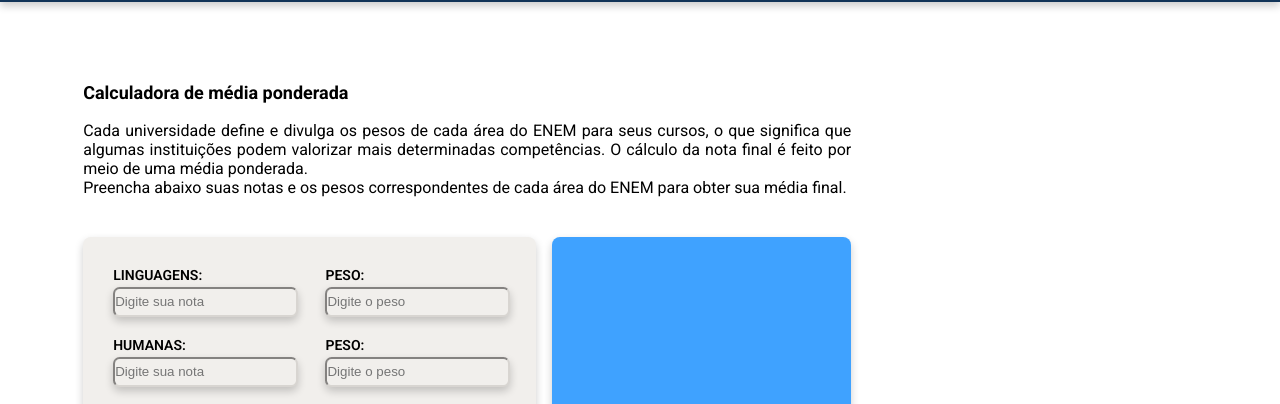
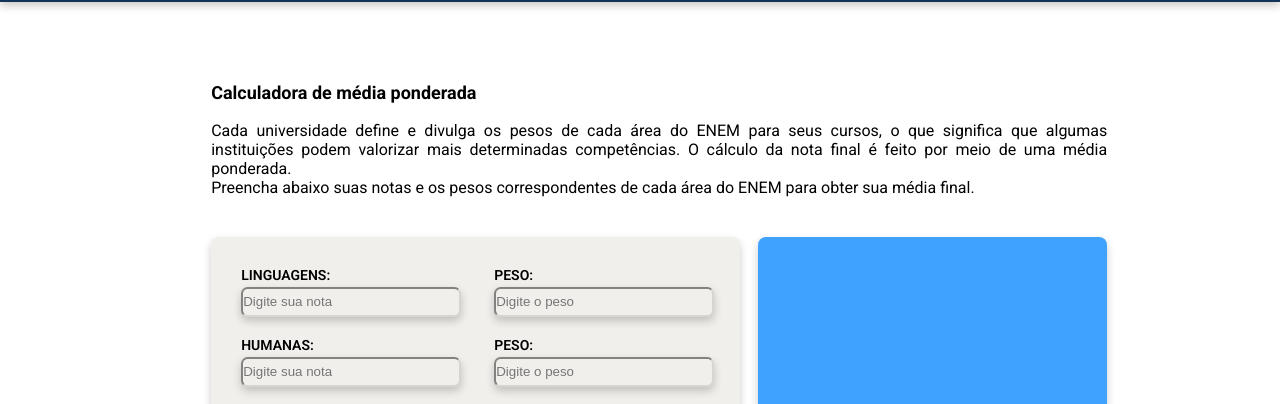
Before and after one commit to carlamagalhaes8/PONDERA, a plain HTML site: page index.html in a window 1280 px wide. Shown: the part 94-498 px from the top of the page. Drawn offline with Linux system fonts and the light colour scheme.

Commit message:
adjustments

```diff
--- a/index.html
+++ b/index.html
@@ -86,10 +86,6 @@
                 </div>
             </div>
         </div>
-        <div id="background-ads">
-            <script async src="https://pagead2.googlesyndication.com/pagead/js/adsbygoogle.js?client=ca-pub-4124657549122009"
-            crossorigin="anonymous"></script>
-        </div>
     </main>
 
     <footer>
--- a/style.css
+++ b/style.css
@@ -45,13 +45,12 @@ main{
     flex: 1;
 }
 
-main #background-ads{
-    width: 22%;
-}
-
 main #content{
     background-color: white;
-    width: 60%;
+    width: 70%;
+    display: flex;
+    flex-direction: column;
+    padding: 0 10%;
 }
 
 #content #text h3{
@@ -269,6 +268,9 @@ main #background-ads{
 
 main #content{
     width: 85%;
+    display: flex;
+    flex-direction: column;
+    padding: 0;
 }
 
 #calculator{
```
